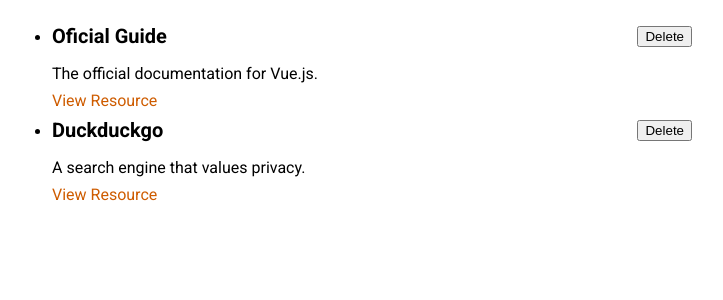
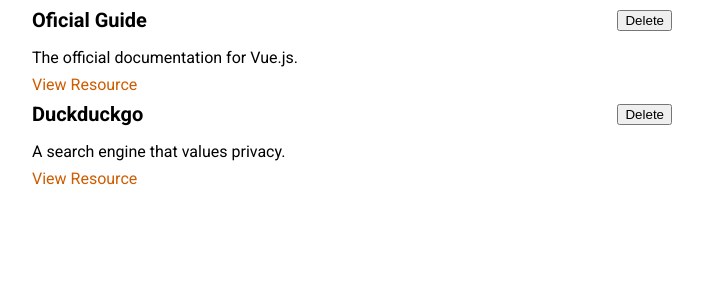
Before and after one commit to Nebucatnetzer/vuejs_course, a Vue app in the folder 2021-02-08 prj-cmp-01-starting-setup/: page / in a window 1280 px wide. Shown: the top 300 px of the page, without its empty margins (288-1011 px from the left). Built offline with nearby package versions, Linux system fonts and the light colour scheme.

Commit message:
lesson 126: split the resources into multiple components

```diff
--- a/2021-02-08 prj-cmp-01-starting-setup/src/App.vue
+++ b/2021-02-08 prj-cmp-01-starting-setup/src/App.vue
@@ -1,21 +1,12 @@
 <template>
-  <ul>
-    <learning-resource
-      v-for="resource in storedResources"
-      :key="resource.id"
-      :title="resource.title"
-      :description="resource.description"
-      :link="resource.link"
-    ></learning-resource>
-  </ul>
+  <stored-resources :stored-resources="storedResources"></stored-resources>
 </template>
 
 <script>
-import LearningResource from './components/resources/LearningResource';
-
+import storedResources from './components/resources/StoredResources';
 export default {
   components: {
-    LearningResource
+    storedResources
   },
   data() {
     return {
--- /dev/null
+++ b/2021-02-08 prj-cmp-01-starting-setup/src/components/resources/StoredResources.vue
@@ -0,0 +1,29 @@
+<template>
+  <ul>
+    <learning-resource
+      v-for="resource in storedResources"
+      :key="resource.id"
+      :title="resource.title"
+      :description="resource.description"
+      :link="resource.link"
+    ></learning-resource>
+  </ul>
+</template>
+<script>
+import LearningResource from './LearningResource';
+export default {
+  components: {
+    LearningResource
+  },
+  props: ['stored-resources']
+};
+</script>
+<style scoped>
+ul {
+  list-style: none;
+  margin: 0;
+  padding: 0;
+  margin: auto;
+  max-width: 40rem;
+}
+</style>
```
Also changed, not shown: 2021-02-08 prj-cmp-01-starting-setup/src/components/BaseList.vue (added, +7 -0 lines).
